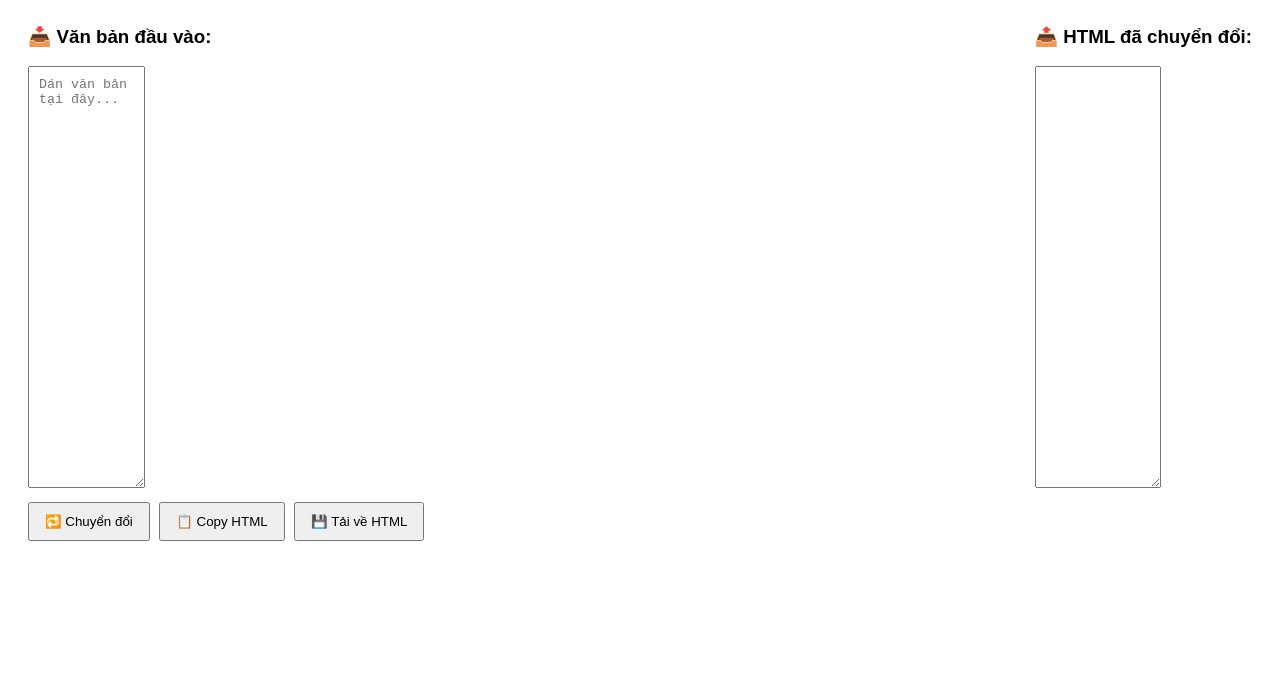
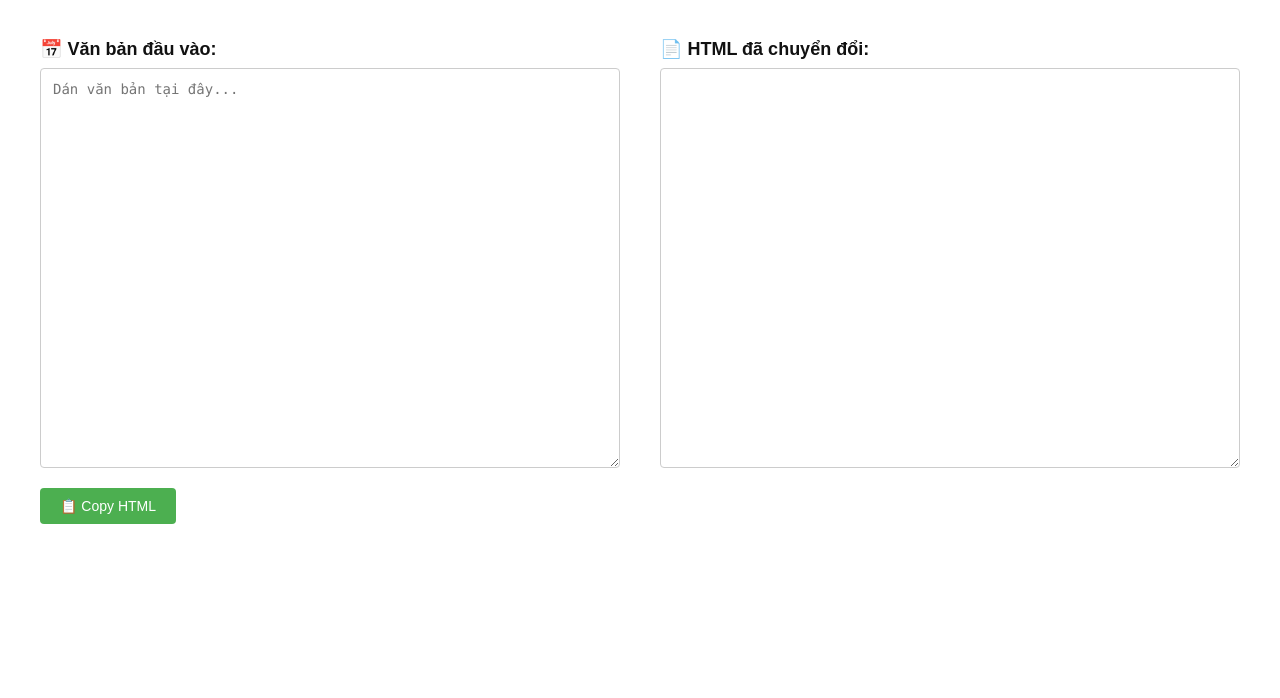
Before and after one commit to piayti0431/text-to-html, a plain HTML site: page index.html in a window 1280 px wide. Shown: the part 102-800 px from the top of the page. Drawn offline with Linux system fonts and the light colour scheme.

Commit message:
index.html

```diff
--- a/index.html
+++ b/index.html
@@ -3,72 +3,114 @@
 <head>
   <meta charset="UTF-8" />
   <meta name="viewport" content="width=device-width, initial-scale=1.0"/>
-  <meta name="description" content="Chuyển văn bản sang HTML chuẩn SEO" />
   <title>Text to HTML</title>
   <style>
+    * {
+      box-sizing: border-box;
+    }
+
     body {
       font-family: Arial, sans-serif;
-      padding: 20px;
+      margin: 0;
+      padding: 40px;
+      background-color: #fff;
+      color: #111;
     }
-    textarea {
-      width: 48%;
-      height: 400px;
-      padding: 10px;
-      font-family: monospace;
+
+    h1 {
+      font-size: 28px;
+      margin-bottom: 30px;
     }
+
     .container {
       display: flex;
       justify-content: space-between;
-      gap: 2%;
+      gap: 40px;
     }
+
+    .box {
+      flex: 1;
+      display: flex;
+      flex-direction: column;
+    }
+
+    .box h3 {
+      font-size: 18px;
+      margin-bottom: 8px;
+    }
+
+    textarea {
+      height: 400px;
+      width: 100%;
+      padding: 12px;
+      font-family: Consolas, monospace;
+      font-size: 14px;
+      border: 1px solid #ccc;
+      border-radius: 4px;
+      resize: vertical;
+    }
+
+    .buttons {
+      margin-top: 20px;
+    }
+
     button {
-      margin: 10px 5px 0 0;
-      padding: 10px 15px;
+      padding: 10px 20px;
+      font-size: 14px;
+      border: none;
+      background-color: #4CAF50;
+      color: white;
+      border-radius: 4px;
       cursor: pointer;
+      transition: background-color 0.2s ease;
+    }
+
+    button:hover {
+      background-color: #388e3c;
+    }
+
+    @media (max-width: 768px) {
+      .container {
+        flex-direction: column;
+      }
     }
   </style>
 </head>
 <body>
-  <h1>📝 Chuyển đổi văn bản sang HTML</h1>
+  <h1>📋 Chuyển đổi văn bản sang HTML</h1>
 
   <div class="container">
-    <div>
-      <h3>📥 Văn bản đầu vào:</h3>
+    <div class="box">
+      <h3>📅 Văn bản đầu vào:</h3>
       <textarea id="inputText" placeholder="Dán văn bản tại đây..."></textarea>
     </div>
-    <div>
-      <h3>📤 HTML đã chuyển đổi:</h3>
+    <div class="box">
+      <h3>📄 HTML đã chuyển đổi:</h3>
       <textarea id="outputHTML" readonly></textarea>
     </div>
   </div>
 
-  <button onclick="convertToHTML()">🔁 Chuyển đổi</button>
-  <button onclick="copyHTML()">📋 Copy HTML</button>
-  <button onclick="downloadHTML()">💾 Tải về HTML</button>
+  <div class="buttons">
+    <button onclick="copyHTML()">📋 Copy HTML</button>
+  </div>
 
   <script>
+    const input = document.getElementById("inputText");
+    const output = document.getElementById("outputHTML");
+
     function convertToHTML() {
-      const input = document.getElementById('inputText').value.trim();
-      const lines = input.split('\n').filter(line => line.trim() !== '');
+      const lines = input.value.split('\n').filter(line => line.trim() !== '');
       const htmlLines = lines.map(line => `<p>${line.trim()}</p>`);
-      const fullHTML = htmlLines.join('\n');
-      document.getElementById('outputHTML').value = fullHTML;
+      output.value = htmlLines.join('\n');
     }
 
+    input.addEventListener("input", convertToHTML);
+
     function copyHTML() {
-      const output = document.getElementById('outputHTML');
       output.select();
       document.execCommand("copy");
       alert("✅ HTML đã được sao chép!");
     }
-
-    function downloadHTML() {
-      const blob = new Blob([document.getElementById('outputHTML').value], { type: "text/html" });
-      const link = document.createElement("a");
-      link.href = URL.createObjectURL(blob);
-      link.download = "bai-viet.html";
-      link.click();
-    }
   </script>
 </body>
 </html>
```
